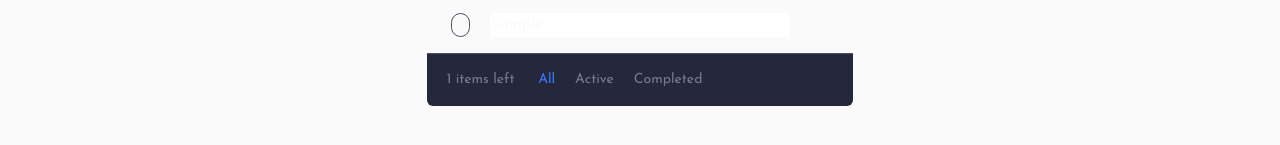
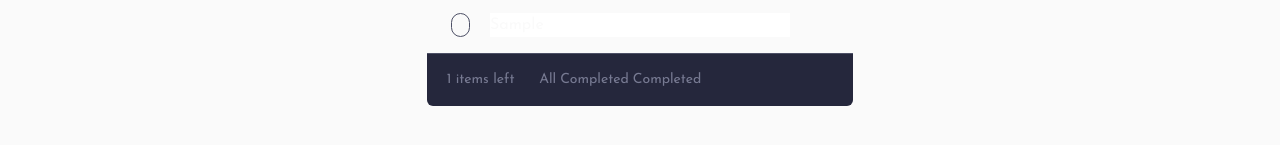
Before and after one commit to egeyil/to-do-app, a Next.js app: page / in a window 1280 px wide. Both pictures are taken after typing "Sample" into the empty fields and a click on the button 821 px from the left and 204 px from the top of the page. Shown: the part 271-416 px from the top of the page. Built offline with nearby package versions, Linux system fonts and the light colour scheme.

Commit message:
Refactored buttons in the navbar into a component.  Changed tab type into uppercase-

```diff
--- a/src/components/Navbar.tsx
+++ b/src/components/Navbar.tsx
@@ -1,6 +1,7 @@
 import { useEffect, useState } from "react";
 import { useAppStore } from "@lib/store";
 import type { Tab } from "@lib/types";
+import { TabButton } from "@components/TabButton";
 
 export const Navbar = () => {
   const todos = useAppStore((state) => state.todos);
@@ -22,43 +23,10 @@ export const Navbar = () => {
       }
     >
       <h4>{incomplete} items left</h4>
-      <div className={"flex w-1/2 justify-center gap-5"}>
-        <button
-          className={`hover:text-primaryBrightBlue ${
-            tab === "all"
-              ? "text-primaryBrightBlue hover:text-primaryBrightBlue"
-              : ""
-          }`}
-          onClick={() => {
-            setTab("all");
-          }}
-        >
-          All
-        </button>
-        <button
-          className={`hover:text-dmLightGrayishBlueHover ${
-            tab === "active"
-              ? "text-primaryBrightBlue hover:text-primaryBrightBlue"
-              : ""
-          }`}
-          onClick={() => {
-            setTab("active");
-          }}
-        >
-          Active
-        </button>
-        <button
-          className={`hover:text-dmLightGrayishBlueHover ${
-            tab === "completed"
-              ? "text-primaryBrightBlue hover:text-primaryBrightBlue"
-              : ""
-          }`}
-          onClick={() => {
-            setTab("completed");
-          }}
-        >
-          Completed
-        </button>
+      <div className={"flex w-1/2 justify-center gap-1"}>
+        <TabButton tabName={"All"} />
+        <TabButton tabName={"Completed"} />
+        <TabButton tabName={"Completed"} />
       </div>
       <button
         className={showClear ? "visible" : "invisible"}
--- /dev/null
+++ b/src/components/TabButton.tsx
@@ -0,0 +1,21 @@
+import { Tab } from "@lib/types";
+import { useAppStore } from "@lib/store";
+
+export const TabButton = ({ tabName }: { tabName: Tab }) => {
+  const { tab: currentTab, setTab } = useAppStore();
+
+  return (
+    <button
+      className={`hover:text-primaryBrightBlue ${
+        currentTab === tabName
+          ? "text-primaryBrightBlue hover:text-primaryBrightBlue"
+          : ""
+      }`}
+      onClick={() => {
+        setTab(tabName);
+      }}
+    >
+      {tabName}
+    </button>
+  );
+};
--- a/src/components/TodoList.tsx
+++ b/src/components/TodoList.tsx
@@ -21,7 +21,7 @@ export const TodoList = () => {
         {filteredTodos.map((todo) => (
           <li key={todo.id}>
             <TodoItem todo={todo} />
-            <hr className={"border-t-[1px] border-dmVeryDarkGrayishBlue"} />
+            <hr className={"border-dmVeryDarkGrayishBlue"} />
           </li>
         ))}
       </ul>
--- a/src/lib/types.ts
+++ b/src/lib/types.ts
@@ -4,4 +4,4 @@ export interface Todo {
   checked: boolean;
 }
 
-export type Tab = "all" | "active" | "completed";
+export type Tab = "All" | "Active" | "Completed";
```
